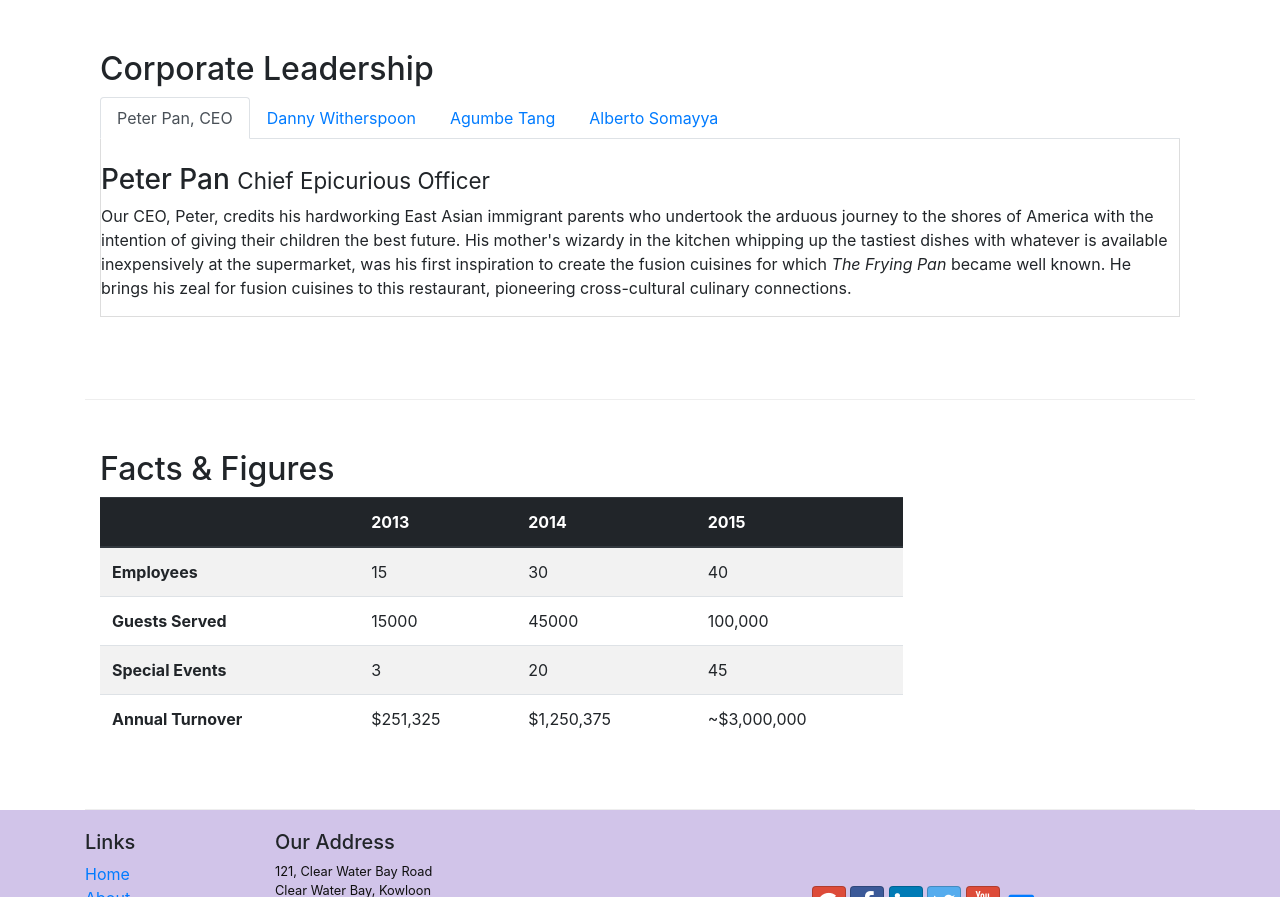
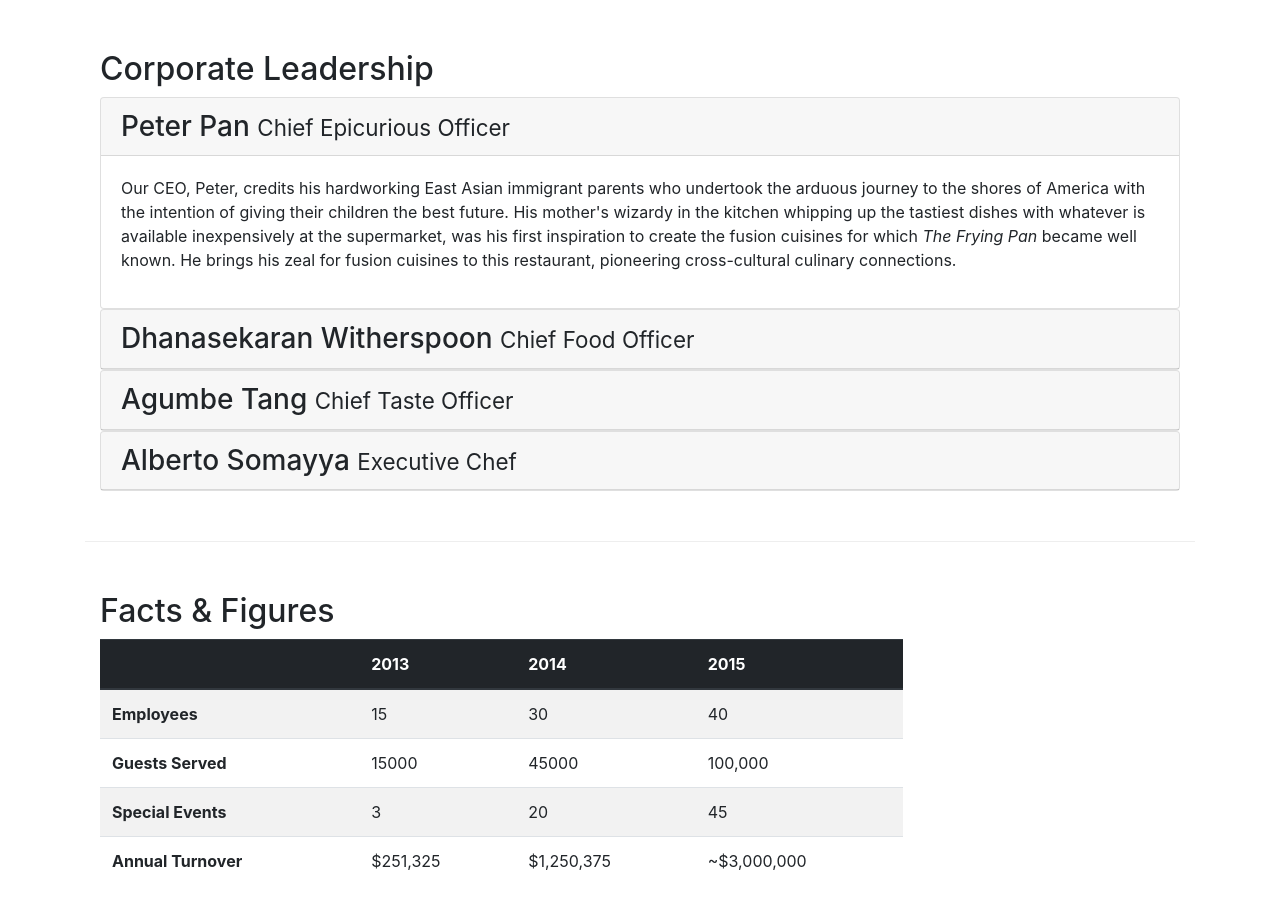
Before and after one commit to Aman16102000/Ristorante-con-Fusion-Bootstrap, a website: page aboutus.html in a window 1280 px wide. Shown: the part 1119-2016 px from the top of the page. Drawn offline with nearby package versions, Linux system fonts and the light colour scheme.

Commit message:
Accordion

```diff
--- a/aboutus.html
+++ b/aboutus.html
@@ -101,7 +101,7 @@
         <div class="row row-content">
             <div class="col-12 col-sm-12">
                 <h2>Corporate Leadership</h2>
-                <ul class="nav nav-tabs">
+                <!--<ul class="nav nav-tabs">
                     <li class="nav-item">
                         <a class="nav-link active" data-toggle="tab" href="#peter" role="tab" >Peter Pan, CEO</a>
                     </li>
@@ -114,32 +114,72 @@
                     <li class="nav-item">
                         <a class="nav-link"  data-toggle="tab" href="#alberto" role="tab">Alberto Somayya</a>
                     </li>
-                </ul>
-                <div class="tab-content">
-                    <div role="tabpanel" class="tab-pane fade show active" id="peter"><br>
-                        <h3>Peter Pan <small>Chief Epicurious Officer</small></h3>
-                <p class="d-none d-sm-block">Our CEO, Peter, credits his hardworking East Asian immigrant parents who undertook the arduous journey to the shores of America with the intention of giving their children the best future. His mother's wizardy in the kitchen whipping up the tastiest dishes with whatever is available inexpensively at the supermarket, was his first inspiration to create the fusion cuisines for which <em>The Frying Pan</em> became well known. He brings his zeal for fusion cuisines to this restaurant, pioneering cross-cultural culinary connections.</p>
+                </ul>-->
+                <div id="accordion">
+                    <div class="card">
+                        <div class="card-header" role="tab" id="peterhead">
+                        <h3 class="mb-0">
+                            <a data-toggle="collapse" data-target="#peter">
+                            Peter Pan <small>Chief Epicurious Officer</small>
+                            </a>
+                        </h3>
+                        </div>
+                        <div class="collapse show" id="peter" data-parent="#accordion">
+                            <div class="card-body">
+                                <p class="d-none d-sm-block">Our CEO, Peter, credits his hardworking East Asian immigrant parents who undertook the arduous journey to the shores of America with the intention of giving their children the best future. His mother's wizardy in the kitchen whipping up the tastiest dishes with whatever is available inexpensively at the supermarket, was his first inspiration to create the fusion cuisines for which <em>The Frying Pan</em> became well known. He brings his zeal for fusion cuisines to this restaurant, pioneering cross-cultural culinary connections.</p>
+                            </div>
+                        </div>
                     </div>
 
-                   <div role="tabpanel" class="tab-pane  fade" id="danny"><br>
-                        <h3>Dhanasekaran Witherspoon <small>Chief Food Officer</small></h3>
-                <p class="d-none d-sm-block">Our CFO, Danny, as he is affectionately referred to by his colleagues, comes from a long established family tradition in farming and produce. His experiences growing up on a farm in the Australian outback gave him great appreciation for varieties of food sources. As he puts it in his own words, <em>Everything that runs, wins, and everything that stays, pays!</em></p>
+                    <div class="card">
+                        <div class="card-header" role="tab" id="dannyhead">
+                        <h3 class="mb-0">
+                            <a class="collapsed" data-toggle="collapse" data-target="#danny">
+                            Dhanasekaran Witherspoon <small>Chief Food Officer</small>
+                            </a>
+                        </h3>
+                    </div>
+                    <div class="collapse" id="danny" data-parent="#accordion">
+                        <div class="card-body">
+                            <p class="d-none d-sm-block">Our CFO, Danny, as he is affectionately referred to by his colleagues, comes from a long established family tradition in farming and produce. His experiences growing up on a farm in the Australian outback gave him great appreciation for varieties of food sources. As he puts it in his own words, <em>Everything that runs, wins, and everything that stays, pays!</em></p>
+                        </div>
+                    </div>
+                </div>
+                <div class="card">
+                        <div class="card-header" role="tab" id="agumbehead">
+                        <h3 class="mb-0">
+                            <a class="collapsed" data-toggle="collapse" data-target="#agumbe">
+                            Agumbe Tang <small>Chief Taste Officer</small>
+                            </a>
+                        </h3>
+                    </div>
+                    <div class="collapse" id="agumbe" data-parent="#accordion">
+                        <div class="card-body">
+                            <p class="d-none d-sm-block">Blessed with the most discerning gustatory sense, Agumbe, our CTO, personally ensures that every dish that we serve meets his exacting tastes. Our chefs dread the tongue lashing that ensues if their dish does not meet his exacting standards. He lives by his motto, <em>You click only if you survive my lick.</em></p>
+                        </div>
+                    </div>
+                </div>
+                <div class="card">
+                        <div class="card-header" role="tab" id="albertohead">
+                        <h3 class="mb-0">
+                            <a class="collapsed" data-toggle="collapse" data-target="#alberto">
+                            Alberto Somayya <small>Executive Chef</small>
+                            </a>
+                        </h3>
+                    </div>
+                    <div class="collapse" id="alberto" data-parent="#accordion">
+                        <div class="card-body">
+                            <p class="d-none d-sm-block">Award winning three-star Michelin chef with wide International experience having worked closely with whos-who in the culinary world, he specializes in creating mouthwatering Indo-Italian fusion experiences. He says, <em>Put together the cuisines from the two craziest cultures, and you get a winning hit! Amma Mia!</em></p>
+                        </div>
+                    </div>
+                </div>
 
-                   </div>
 
-                   <div role="tabpanel" class="tab-pane fade" id="agumbe" ><br>
-                    <h3>Agumbe Tang <small>Chief Taste Officer</small></h3>
-                    <p class="d-none d-sm-block">Blessed with the most discerning gustatory sense, Agumbe, our CTO, personally ensures that every dish that we serve meets his exacting tastes. Our chefs dread the tongue lashing that ensues if their dish does not meet his exacting standards. He lives by his motto, <em>You click only if you survive my lick.</em></p>
 
-                   </div>
 
-                <div class="tab-pane fade" role="tabpanel" id="alberto"><br>
-               <h3>Alberto Somayya <small>Executive Chef</small></h3>
-                <p class="d-none d-sm-block">Award winning three-star Michelin chef with wide International experience having worked closely with whos-who in the culinary world, he specializes in creating mouthwatering Indo-Italian fusion experiences. He says, <em>Put together the cuisines from the two craziest cultures, and you get a winning hit! Amma Mia!</em></p>
 
-                 </div>
 
-             </div>
+                </div>
              </div>
 
         </div>
```
